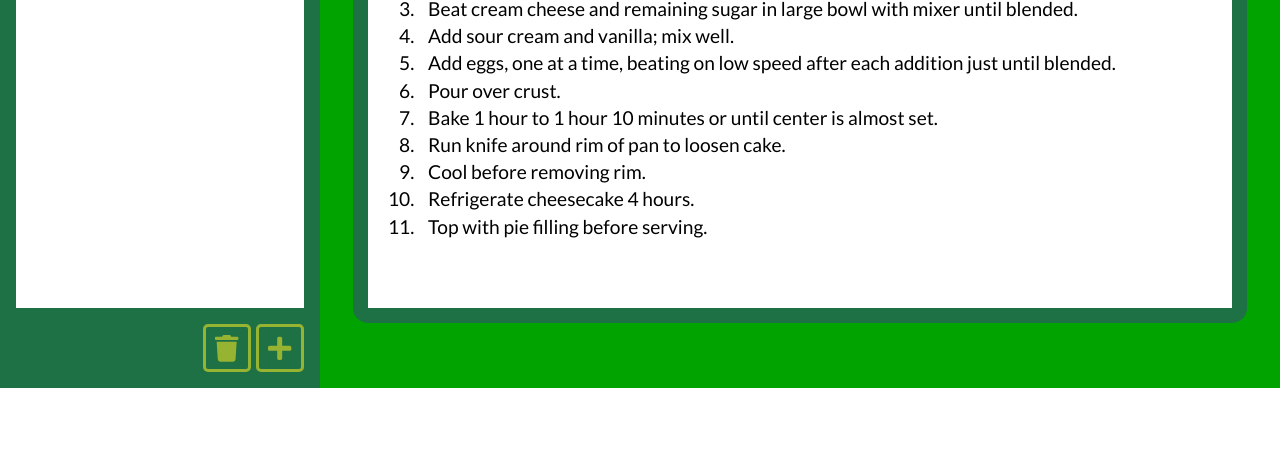
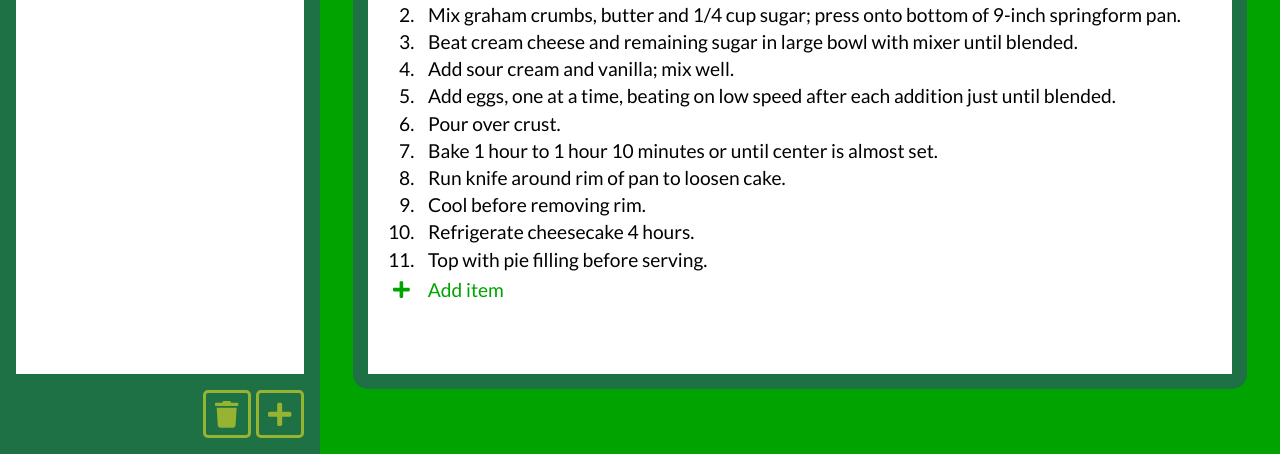
Before and after one commit to Disquietude/Recipe-Box, a React app: page / in a window 1280 px wide. Shown: the part 547-1001 px from the top of the page. Before the commit the page ends 935 px from the top, so only its background shows below. Built offline with nearby package versions, Linux system fonts and the light colour scheme.

Commit message:
'Add item' button added to recipe view

```diff
--- /dev/null
+++ b/src/js/components/RecipeView/RecipeViewAddItem.js
@@ -0,0 +1,16 @@
+import React from 'react';
+import { FontAwesomeIcon } from '@fortawesome/react-fontawesome';
+
+export default class RecipeViewAddItem extends React.Component {
+  constructor(props) {
+    super(props);
+  }
+  render() {
+    return (
+      <button className="recipe-view__add-list-item-button">
+        <FontAwesomeIcon icon="plus"/>
+        <p>Add item</p>
+      </button>
+    );
+  }
+}
--- a/src/js/components/RecipeView/RecipeViewContents.js
+++ b/src/js/components/RecipeView/RecipeViewContents.js
@@ -1,5 +1,6 @@
 import React from 'react';
 import RecipeViewListItem from "./RecipeViewListItem";
+import RecipeViewAddItem from "./RecipeViewAddItem";
 import DEFAULT_RECIPES from '../defaultRecipes';
 
 export default class RecipeViewContents extends React.Component {
@@ -15,10 +16,12 @@ export default class RecipeViewContents extends React.Component {
         <ul className="recipe-view__list recipe-view__list--bullets">
           {ingredients}
         </ul>
+        <RecipeViewAddItem type="ingredients"/>
         <h2 className="recipe-view__contents-header">Directions:</h2>
         <ol className="recipe-view__list recipe-view__list--numbered">
           {directions}
         </ol>
+        <RecipeViewAddItem type="directions"/>
       </div>
     );
   }
--- a/src/sass/components/RecipeView.sass
+++ b/src/sass/components/RecipeView.sass
@@ -50,7 +50,7 @@ $lato: lato, sans-serif
   font-size: 1.5rem
 
 .recipe-view__list
-  margin: 1rem 0 2rem 0
+  margin-top: 1rem
   padding-left: 40px
   font-size: 1.2rem
 
@@ -65,3 +65,23 @@ $lato: lato, sans-serif
 
 .recipe-view__list-item-contents
   margin-left: 10px
+
+.recipe-view__add-list-item-button
+  display: flex
+  align-items: center
+  margin: 0.5rem 0 2rem 9px
+  font-size: 1.2rem
+  font-family: $lato
+  border: none
+  background-color: inherit
+  color: $green
+  outline: none
+  transition: 0.3s
+  & p
+    margin-left: 18px
+  &:hover
+    color: $red
+    border-color: $red
+    cursor: pointer
+  &:active
+    transform: translateY(5px)
```
Also changed, not shown: 1 other file.
